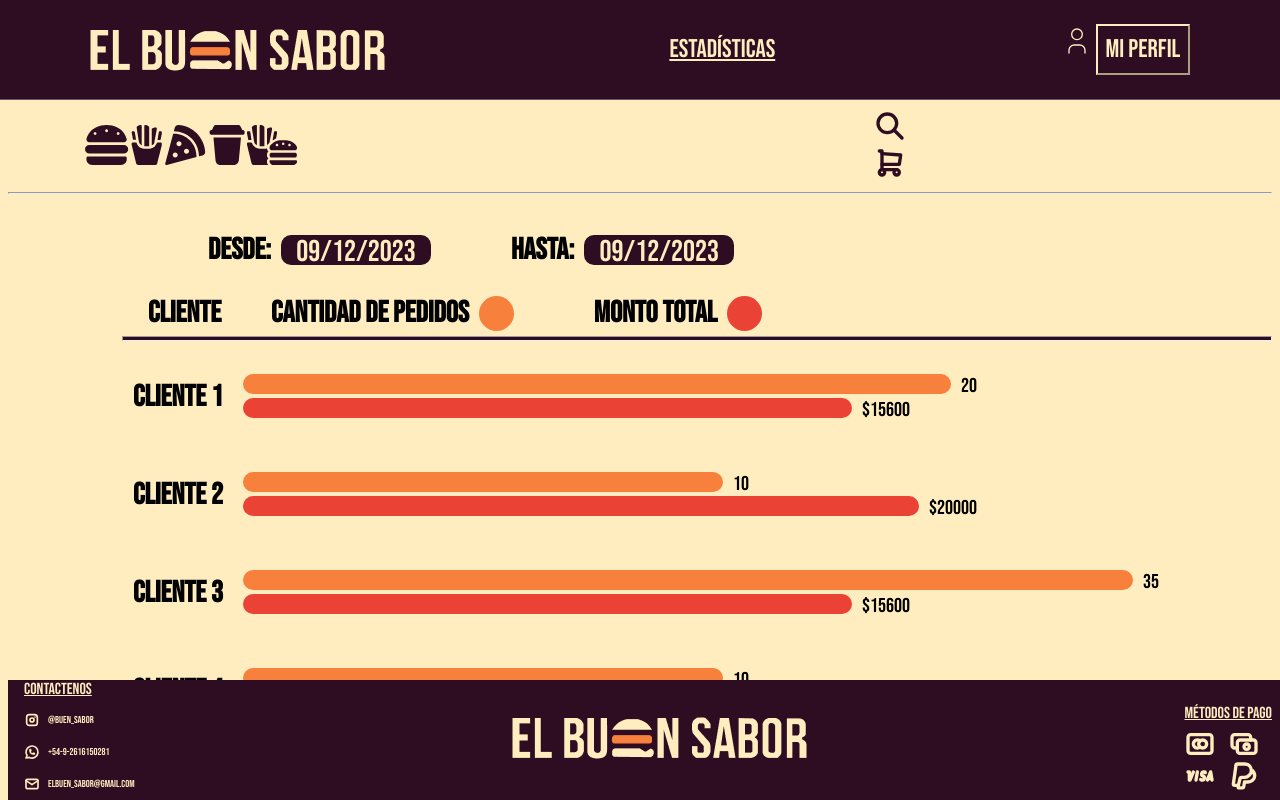
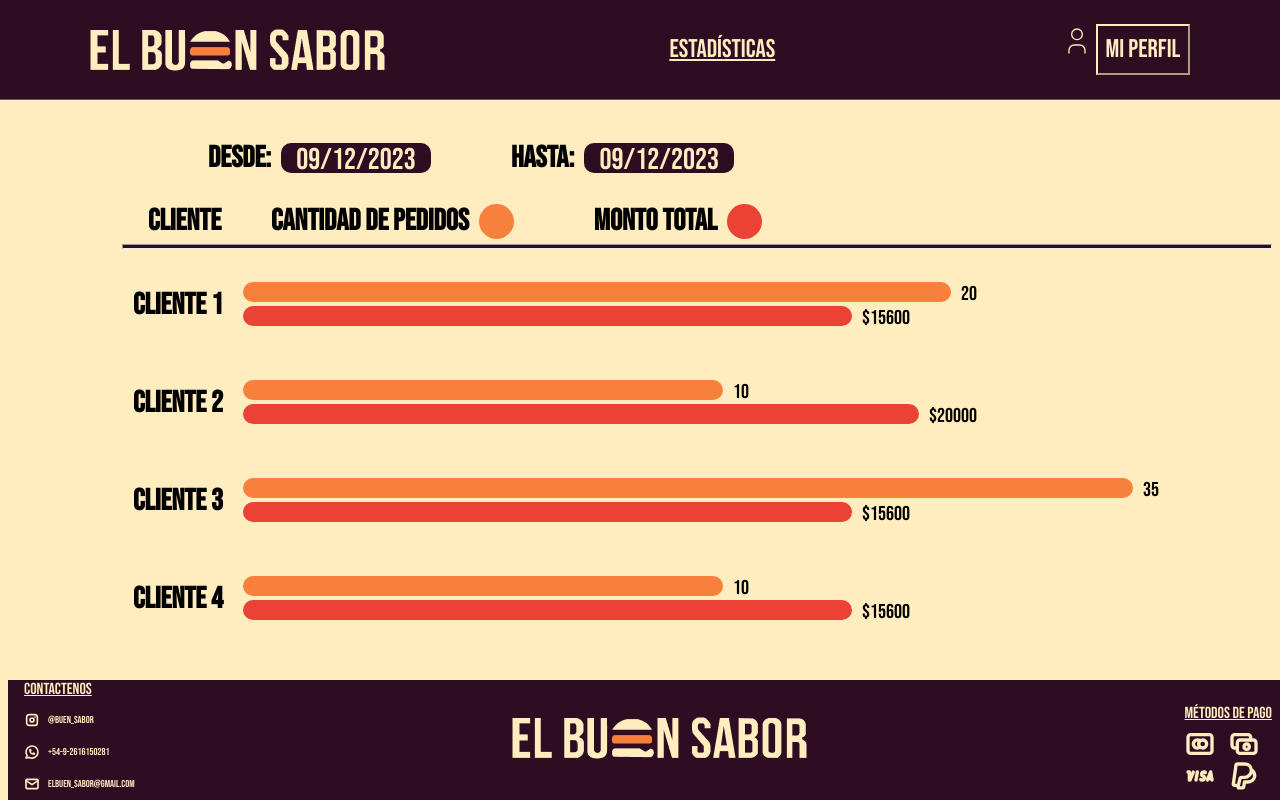
Before and after one commit to Alexis-Zurano/DesarrolloDeSoftware-2023-ElBuenSabor, a plain HTML site: page rankingCli.html in a window 1280 px wide. Shown: the top 800 px of the page. Drawn offline with Linux system fonts and the light colour scheme.

Commit message:
modifica links de botones

```diff
--- a/rankingCli.html
+++ b/rankingCli.html
@@ -36,60 +36,6 @@
         <div class="flexbox">
             <h2>Movimientos monetarios</h2>
         </div>
-    </section>
-    <section>
-        <div class="navegacion-principal">
-            <div class="nav-bg">
-              <nav class="nav">
-                <a href="icono-burger"> <img title = "Hamburguesas" src="/img/Icons/Burger.svg" /></a>
-                <a href="icono-papas"> <img title = "Papas fritas" src="/img/Icons/Papas.svg" /></a>
-                <a href="icono-pizza"> <img title = "Pizzas" src="/img/Icons/Pizza.svg" /></a>
-                <a href="icono-vaso"> <img title = "Bebidas" src="/img/Icons/Vaso.svg" /></a>
-                <a href="icono-combo"> <img title = "Combos" src="/img/Icons/Combo.svg" /></a>
-              </nav>
-              <div class="nav-izq">
-                <a href="icono-busqueda">
-                  <svg
-                    xmlns="http://www.w3.org/2000/svg"
-                    class="icon icon-tabler icon-tabler-search"
-                    width="32"
-                    height="32"
-                    viewBox="0 0 24 24"
-                    stroke-width="2.5"
-                    stroke="#2e0d23"
-                    fill="none"
-                    stroke-linecap="round"
-                    stroke-linejoin="round"
-                  >
-                    <path stroke="none" d="M0 0h24v24H0z" fill="none" />
-                    <path d="M10 10m-7 0a7 7 0 1 0 14 0a7 7 0 1 0 -14 0" />
-                    <path d="M21 21l-6 -6" />
-                  </svg>
-                </a>
-                <a href="icono-carrito">
-                  <svg
-                    xmlns="http://www.w3.org/2000/svg"
-                    class="icon icon-tabler icon-tabler-shopping-cart"
-                    width="32"
-                    height="32"
-                    viewBox="0 0 24 24"
-                    stroke-width="2.5"
-                    stroke="#2e0d23"
-                    fill="none"
-                    stroke-linecap="round"
-                    stroke-linejoin="round"
-                  >
-                    <path stroke="none" d="M0 0h24v24H0z" fill="none" />
-                    <path d="M6 19m-2 0a2 2 0 1 0 4 0a2 2 0 1 0 -4 0" />
-                    <path d="M17 19m-2 0a2 2 0 1 0 4 0a2 2 0 1 0 -4 0" />
-                    <path d="M17 17h-11v-14h-2" />
-                    <path d="M6 5l14 1l-1 7h-13" />
-                  </svg>
-                </a>
-              </div>
-            </div>
-            <hr />
-          </div>
     </section>
     <div>
         <div class="boxRango">
```
Also changed, not shown: cartProduct.html (+3 -3 lines), confirmarPedido.html (+1 -1 lines), index.html (+1 -1 lines).
